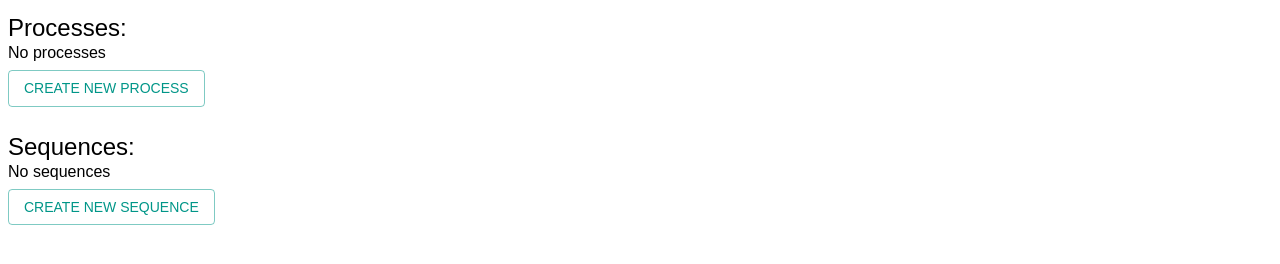
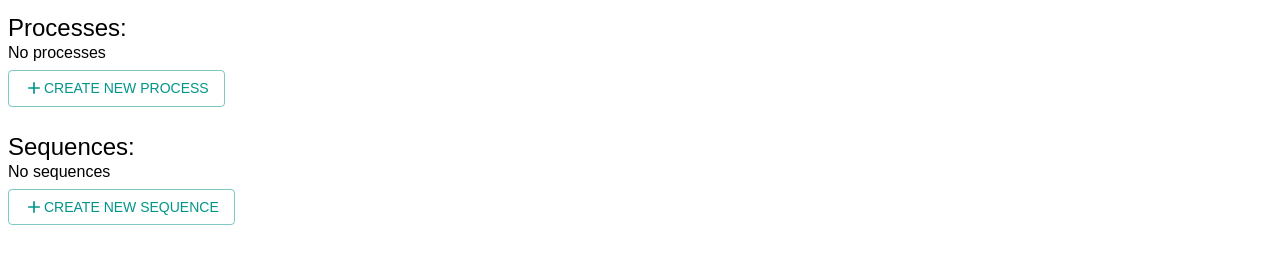
Before and after one commit to Nielam-Dass/TasqFlow, a React (Vite) app: page / in a window 1280 px wide. Shown: the part 164-428 px from the top of the page. Built offline with nearby package versions, Linux system fonts and the light colour scheme.

Commit message:
Add MUI icons to create and delete buttons

```diff
--- a/package.json
+++ b/package.json
@@ -12,6 +12,7 @@
   "dependencies": {
     "@emotion/react": "^11.14.0",
     "@emotion/styled": "^11.14.1",
+    "@mui/icons-material": "9.0.0",
     "@mui/material": "^9.0.0",
     "@types/papaparse": "^5.5.2",
     "papaparse": "^5.5.3",
--- a/src/pages/home/HomePage.tsx
+++ b/src/pages/home/HomePage.tsx
@@ -8,6 +8,7 @@ import { Box, Button, Typography } from "@mui/material"
 import ProcessCard from "./ProcessCard"
 import SequenceCard from "./SequenceCard"
 import CenteredModal from "../../components/CenteredModal"
+import AddIcon from "@mui/icons-material/Add"
 
 
 /**
@@ -46,7 +47,10 @@ function HomePage(): JSX.Element {
           </Box> ||
           <div>No processes</div>
         }
-        <Button variant="outlined" sx={{my: 1}} onClick={handleNewProcessFormOpen}>Create new process</Button>
+        <Button variant="outlined" sx={{my: 1}} onClick={handleNewProcessFormOpen}>
+          <AddIcon fontSize="small"/>
+          Create new process
+        </Button>
       </Box>
 
       <CenteredModal open={newSequenceFormOpen} onClose={handleNewSequenceFormClose}>
@@ -66,7 +70,10 @@ function HomePage(): JSX.Element {
           </Box> ||
           <div>No sequences</div>
         }
-        <Button variant="outlined" sx={{my: 1}} onClick={handleNewSequenceFormOpen}>Create new sequence</Button>
+        <Button variant="outlined" sx={{my: 1}} onClick={handleNewSequenceFormOpen}>
+          <AddIcon fontSize="small"/>
+          Create new sequence
+        </Button>
       </Box>
     </>
   )
--- a/src/pages/process/ProcessPage.tsx
+++ b/src/pages/process/ProcessPage.tsx
@@ -5,6 +5,8 @@ import type Process from "../../types/Process"
 import type Task from "../../types/Task"
 import { Box, Button, List, ListItem, Typography } from "@mui/material"
 import type Sequence from "../../types/Sequence"
+import DeleteOutlinedIcon from '@mui/icons-material/DeleteOutlined'
+
 
 /**
  * Component to display process information
@@ -47,7 +49,10 @@ function ProcessPage(): JSX.Element {
         <Button variant="outlined" onClick={() => dispatch({actionType: "UPDATE-PROCESS", payload: {...process, currentTaskIndex: process.currentTaskIndex - 1}})}>Previous</Button>
         <Button variant="outlined" onClick={() => dispatch({actionType: "UPDATE-PROCESS", payload: {...process, currentTaskIndex: process.currentTaskIndex + 1}})}>Next</Button><br />
       </Box>
-      <Button variant="outlined" color="error" onClick={() => handleDelete(process.processId)}>Delete</Button>
+      <Button variant="outlined" color="error" onClick={() => handleDelete(process.processId)}>
+        <DeleteOutlinedIcon fontSize="small"/>
+        Delete
+      </Button>
     </>
   )
 }
--- a/src/pages/sequence/SequencePage.tsx
+++ b/src/pages/sequence/SequencePage.tsx
@@ -3,6 +3,8 @@ import { useNavigate, useParams } from "react-router"
 import { useTasqUserData } from "../../components/TasqUserData"
 import type Task from "../../types/Task"
 import { Box, Button, List, ListItem, Typography } from "@mui/material"
+import DeleteOutlinedIcon from '@mui/icons-material/DeleteOutlined'
+
 
 /**
  * Component to display sequence of tasks
@@ -35,7 +37,10 @@ function SequencePage(): JSX.Element {
           })}
         </List>
       </Box>
-      <Button variant="outlined" color="error" onClick={handleDelete}>Delete</Button>
+      <Button variant="outlined" color="error" onClick={handleDelete}>
+        <DeleteOutlinedIcon fontSize="small"/>
+        Delete
+      </Button>
     </>
   )
 }
```
Also changed, not shown: 1 other file (tests, documents, lock files or other folders).
